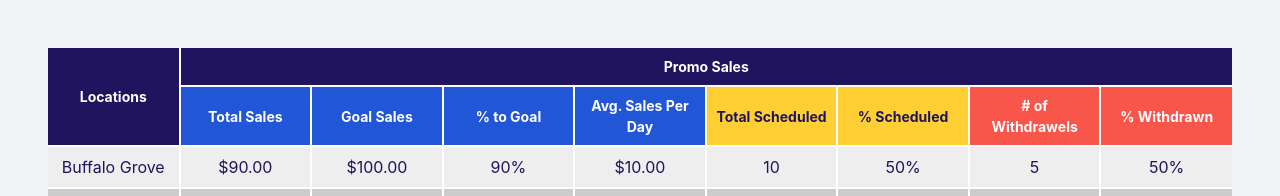
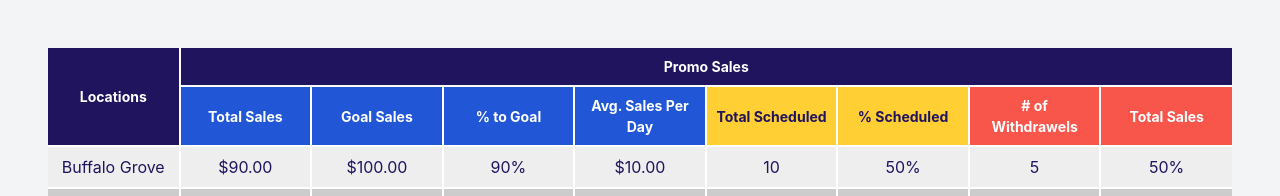
Before and after one commit to byronferguson/styled_table, a Vue app: page / in a window 1280 px wide. Shown: the top 196 px of the page. Built offline with nearby package versions, Linux system fonts and the light colour scheme.

Commit message:
2 files modified, 1 added

```diff
--- a/src/components/Table.vue
+++ b/src/components/Table.vue
@@ -1,5 +1,64 @@
 <script setup>
 import { computed, ref } from 'vue';
+
+const title = 'Promo Sales';
+
+const fields = [
+  {
+    title: 'Total Sales',
+    hint: '',
+    format: 'currency',
+    scale: 0,
+    group: 1,
+  },
+  {
+    title: 'Goal Sales',
+    hint: '',
+    format: 'currency',
+    scale: 0,
+    group: 1,
+  },
+  {
+    title: '% to Goal',
+    hint: '',
+    format: 'percent',
+    scale: 0,
+    group: 1,
+  },
+  {
+    title: 'Avg. Sales Per Day',
+    hint: '',
+    format: 'currency',
+    scale: 0,
+    group: 1,
+  },
+  {
+    title: 'Total Scheduled',
+    hint: '',
+    format: 'integer',
+    group: 2,
+  },
+  {
+    title: '% Scheduled',
+    hint: '',
+    format: 'percent',
+    scale: 0,
+    group: 2,
+  },
+  {
+    title: '# of Withdrawels',
+    hint: '',
+    format: 'integer',
+    group: 3,
+  },
+  {
+    title: 'Total Sales',
+    hint: '',
+    format: 'currency',
+    scale: 0,
+    group: 3,
+  },
+];
 
 const promoData = ref([
   {
@@ -101,14 +160,13 @@ function formatPercent(value, precision = 0) {
         <th colspan="8">Promo Sales</th>
       </tr>
       <tr>
-        <th class="data-group-1">Total Sales</th>
-        <th class="data-group-1">Goal Sales</th>
-        <th class="data-group-1">% to Goal</th>
-        <th class="data-group-1">Avg. Sales Per Day</th>
-        <th class="data-group-2">Total Scheduled</th>
-        <th class="data-group-2">% Scheduled</th>
-        <th class="data-group-3"># of Withdrawels</th>
-        <th class="data-group-3">% Withdrawn</th>
+        <th
+          v-for="(field, idx) in fields"
+          :key="`${field.slug}-${idx}`"
+          :data-group="field.group"
+        >
+          {{ field.title }}
+        </th>
       </tr>
     </thead>
 
@@ -162,17 +220,17 @@ thead th {
   width: 11%;
 }
 
-.data-group-1 {
+thead th[data-group='1'] {
   background-color: #2157d6;
   color: white;
 }
 
-.data-group-2 {
+thead th[data-group='2'] {
   background-color: #ffcf34;
   color: #1f145d;
 }
 
-.data-group-3 {
+thead th[data-group='3'] {
   background-color: #f8564b;
   color: white;
 }
```
Also changed, not shown: 2 other files (tests, documents, lock files or other folders).
